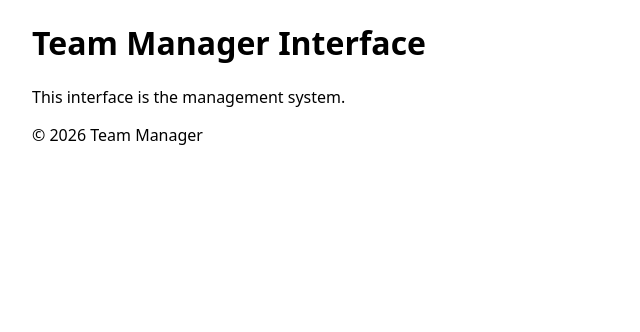
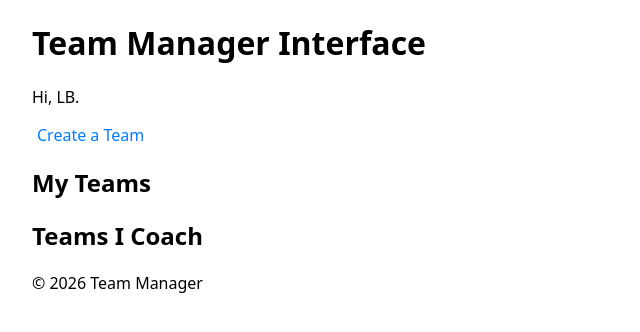
Before and after one commit to mirivii/LB_majorwork, a Django app: page /team_managers/ in a window 1280 px wide. Shown: the part 149-481 px from the top of the page, without its empty margins (0-640 px from the left). Run offline with Django 5.2, Linux system fonts and the light colour scheme; a user stored in the database is signed in; data that the repository does not hold is empty.

Commit message:
Team Creation - html 'my teams' / 'teams i coach' alongside the create a team button (however it doesn't work at the moment.)

```diff
--- a/team_managers/templates/team_managers/home.html
+++ b/team_managers/templates/team_managers/home.html
@@ -4,5 +4,17 @@
 
 {% block content %}
 <h1>Team Manager Interface</h1>
-<p>This interface is the management system.</p>
+<p>Hi, {{ user.username }}.</p>
+<p><a href="{% url 'team_managers:create_a_team' %}">Create a Team</a></p>
+
+<h2>My Teams</h2>
+{% for team in join_teams %}
+   <p>{{ team.name }}</p>
+    {% endfor %}
+
+<h2>Teams I Coach</h2>
+{% for team in manage_teams %}
+ <p>{{ team.name }} (Code: {{ team.invite_code }})</p>
+    {% endfor %}
+
 {% endblock %}
--- a/team_managers/urls.py
+++ b/team_managers/urls.py
@@ -6,4 +6,6 @@ app_name = 'team_managers'
 
 urlpatterns = [
    path("", views.home, name="home"),
+   path("create/", views.create_team, name="create_a_team"),
+
 ]
--- a/team_managers/views.py
+++ b/team_managers/views.py
@@ -1,10 +1,31 @@
-from django.shortcuts import render
+from django.shortcuts import render, redirect
+from django.http import HttpResponse
+from django.contrib.auth.decorators import login_required
+from django.contrib import messages
+from .models import Team
+from .forms import TeamForms
 
-# Create your views here.
-from django.http import HttpResponse
-from django.shortcuts import render
-from django.contrib.auth.decorators import login_required
 
 @login_required(login_url='users:login')
 def home(request):
-    return render(request, "team_managers/home.html")
+    manage = Team.objects.filter(admin=request.user)
+    join = Team.objects.filter(members=request.user)
+    return render(request, "team_managers/home.html", {
+        'manage_teams': manage,
+        'join_teams': join
+        })
+
+
+@login_required(login_url='users:login')
+def create_team(request):
+    if request.method == "POST":
+        form = TeamForms(request.POST)
+        if form.is_valid:
+            team = form.save(commit=False)
+            team.admin= request.user
+            team.save()
+            messages.success(request, f'Team "{team.name}" created successfully!')
+            return redirect('team_managers:home')
+    else:
+        form= TeamForms()
+    return render(request, "team_managers/create_a_team.html", {'form': form})
```
Also changed, not shown: team_managers/forms.py (added, +18 -0 lines), team_managers/models.py (+8 -2 lines), team_managers/templates/team_managers/create_a_team.html (added, +11 -0 lines), db.sqlite3, team_managers/migrations/0002_alter_team_invite_code.py (added), 2 other files.
